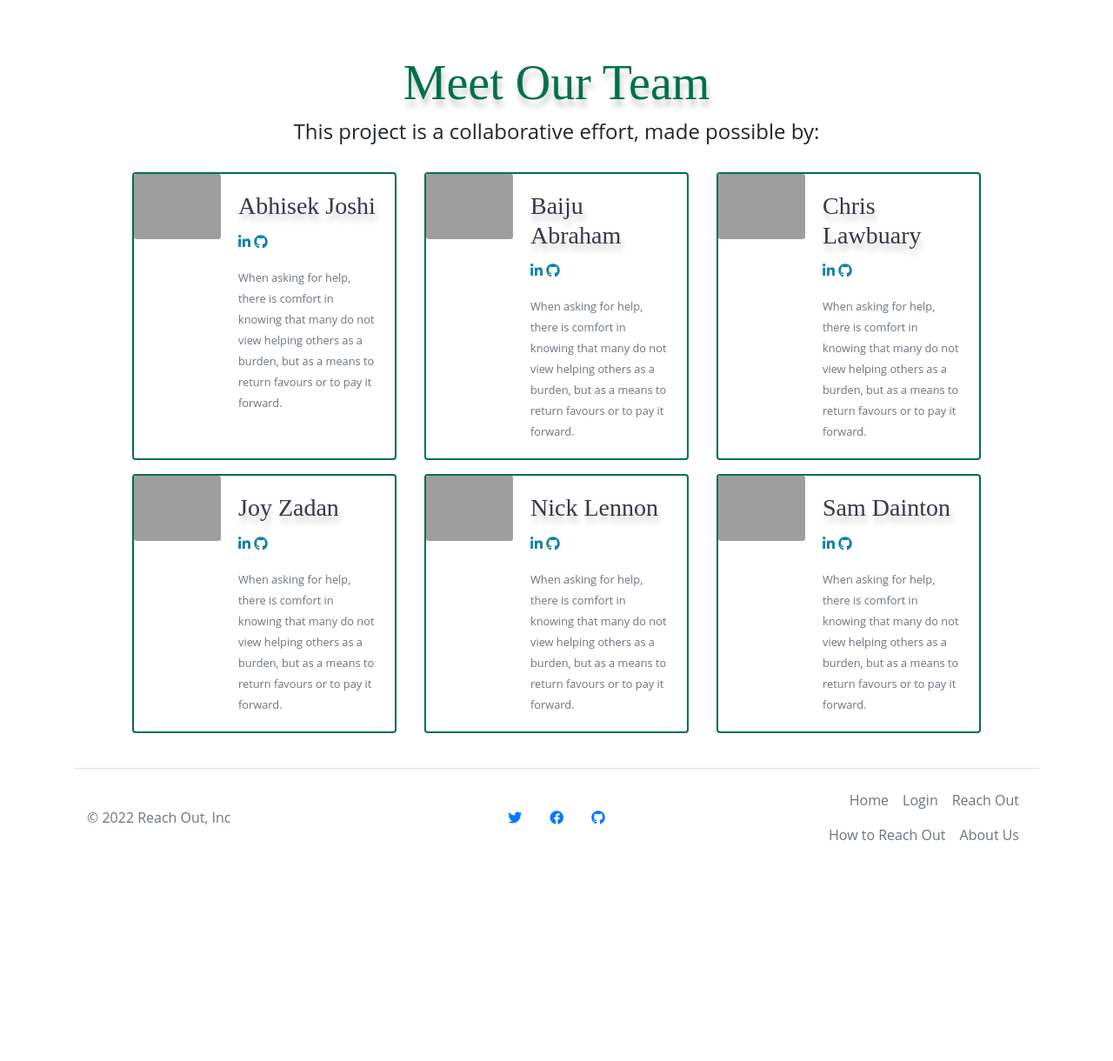
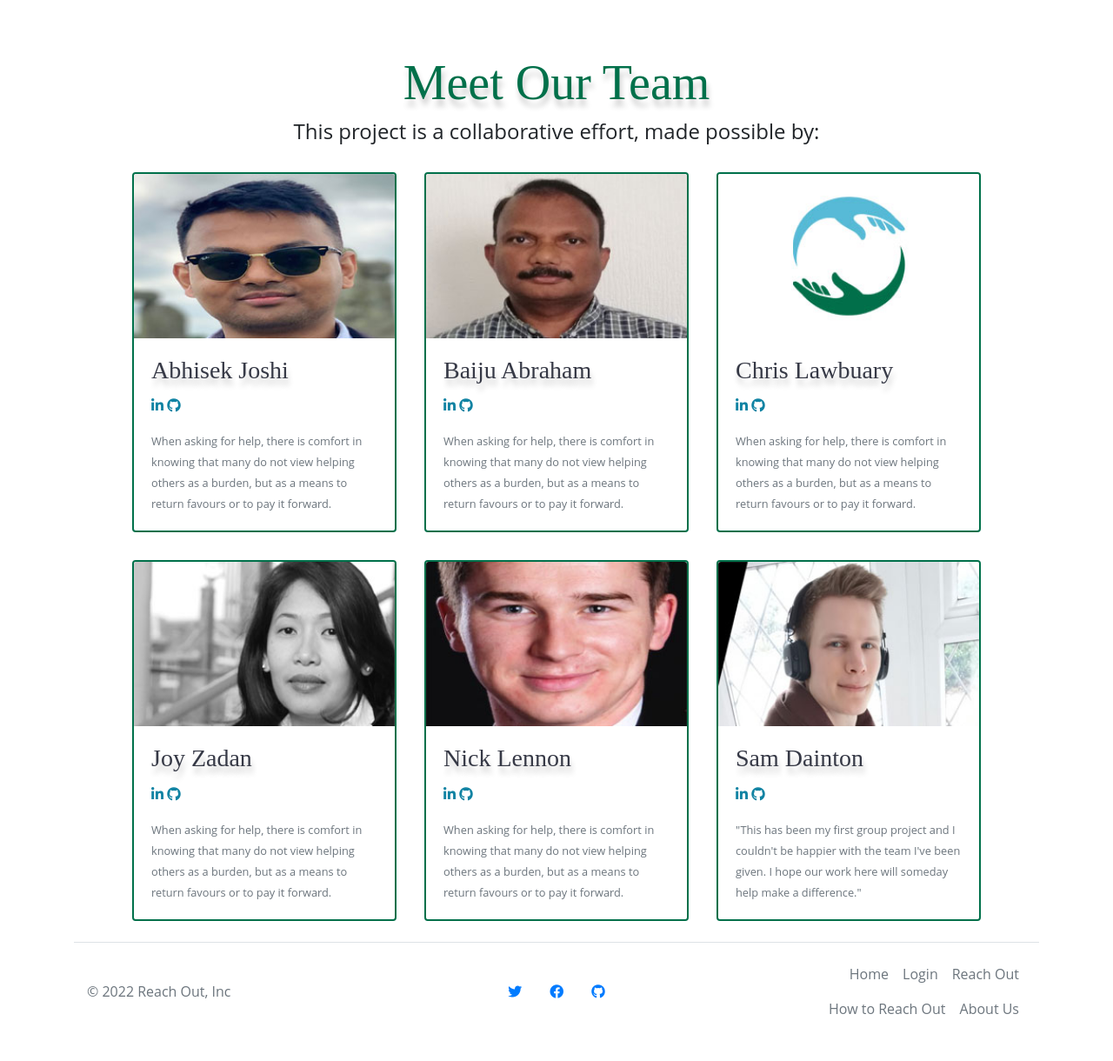
Before and after one commit to nlenno1/team-5-may-2022, a Django app: page /about-us in a window 1280 px wide. Shown: the part 654-1874 px from the top of the page at 87% size. Before the commit the page ends 1620 px from the top, so only its background shows below. Run offline with Django 3.2, Linux system fonts and the light colour scheme; grey boxes are pictures that could not be loaded.

Commit message:
Enhancement: resolves #27 About Us page by fixing team members cards layout and adding individual photos

```diff
--- a/home/templates/home/about-us.html
+++ b/home/templates/home/about-us.html
@@ -31,12 +31,9 @@
         </div>
         <!-- start of team cards -->
         <div class="row row-cols-1 row-cols-lg-4 row-cols-md-2 justify-content-center g-2 mx-4 px-2">
-            <div class="card mb-3 mx-3 team-card" style="max-width: 540px;">
-                <div class="row no-gutters">
-                    <div class="col-md-4">
-                        <img src="..." class="card-img" alt="...">
-                    </div>
-                    <div class="col-md-8">
+            <!-- testing image on top -->
+            <div class="card mx-3 mb-3 team-card">
+                <img src="{{ MEDIA_URL }}abhisek-joshi.jpg" class="card-img-top img-fluid" alt="Abhisek Joshi">
                 <div class="card-body">
                     <h3 class="card-title team-member">Abhisek Joshi</h3>
                     <p class="card-text">
@@ -53,14 +50,8 @@
                     </p>
                 </div>
             </div>
-                </div>
-            </div>
-            <div class="card mb-3 mx-3 team-card" style="max-width: 540px;">
-                <div class="row no-gutters">
-                    <div class="col-md-4">
-                        <img src="..." class="card-img" alt="...">
-                    </div>
-                    <div class="col-md-8">
+            <div class="card team-card mb-3 mx-3">
+                <img src="{{ MEDIA_URL }}baiju-abraham.jpg" class="card-img-top img-fluid" alt="Baiju Abraham">
                 <div class="card-body">
                     <h3 class="card-title team-member">Baiju Abraham</h3>
                     <p class="card-text">
@@ -77,40 +68,28 @@
                     </p>
                 </div>
             </div>
-                </div>
-            </div>
-            <div class="card mb-3 mx-3 team-card" style="max-width: 540px;">
-                <div class="row no-gutters">
-                    <div class="col-md-4">
-                        <img src="..." class="card-img" alt="...">
-                    </div>
-                    <div class="col-md-8">
+            <div class="card team-card mb-3 mx-3">
+                <img src="{{ MEDIA_URL }}img-placeholder.jpg" class="card-img-top img-fluid" alt="Chris Lawbuary">
                 <div class="card-body">
                     <h3 class="card-title team-member">Chris Lawbuary</h3>
                     <p class="card-text">
                         <a href="https://www.linkedin.com/in/" class="about-icons" target="_blank">
                             <i class="fa-brands fa-linkedin-in"></i>
                         </a>
-                                <a href="https://github.com/nofursad" class="about-icons" target="_blank">
+                        <a href="https://github.com/" class="about-icons" target="_blank">
                             <i class="fa-brands fa-github"></i>
                         </a>
                     </p>
-                            <p class="card-text about-lead"><small class="text-muted">
+                    <p class="card-text"><small class="text-muted">
                         When asking for help, there is comfort in knowing that many do not view helping others as a burden,
                         but as a means to return favours or to pay it forward.</small>
                     </p>
                 </div>
             </div>
         </div>
-            </div>
-        </div>
         <div class="row row-cols-1 row-cols-lg-4 row-cols-md-2 justify-content-center g-2 mx-4 px-2">
-            <div class="card mb-3 mx-3 team-card" style="max-width: 540px;">
-                <div class="row no-gutters">
-                    <div class="col-md-4">
-                        <img src="..." class="card-img" alt="...">
-                    </div>
-                    <div class="col-md-8">
+            <div class="card team-card mt-3 mx-3">
+                <img src="{{ MEDIA_URL }}joy-zadan.jpg" class="card-img-top img-fluid" alt="Joy Zadan">
                 <div class="card-body">
                     <h3 class="card-title team-member">Joy Zadan</h3>
                     <p class="card-text">
@@ -127,14 +106,8 @@
                     </p>
                 </div>
             </div>
-                </div>
-            </div>
-            <div class="card mb-3 mx-3 team-card" style="max-width: 540px;">
-                <div class="row no-gutters">
-                    <div class="col-md-4">
-                        <img src="..." class="card-img" alt="...">
-                    </div>
-                    <div class="col-md-8">
+            <div class="card team-card mt-3 mx-3">
+                <img src="{{ MEDIA_URL }}nick-lennon.jpg" class="card-img-top img-fluid" alt="Nick Lennon">
                 <div class="card-body">
                     <h3 class="card-title team-member">Nick Lennon</h3>
                     <p class="card-text">
@@ -151,14 +124,8 @@
                     </p>
                 </div>
             </div>
-                </div>
-            </div>
-            <div class="card mb-3 mx-3 team-card" style="max-width: 540px;">
-                <div class="row no-gutters">
-                    <div class="col-md-4">
-                        <img src="{% static 'img/samuel-dainton' %}" class="card-img" alt="Sam Dainton">
-                    </div>
-                    <div class="col-md-8">
+            <div class="card team-card mt-3 mx-3">
+                <img src="{{ MEDIA_URL }}sam-dainton.jpg" class="card-img-top img-fluid" alt="Sam Dainton">
                 <div class="card-body">
                     <h3 class="card-title team-member">Sam Dainton</h3>
                     <p class="card-text">
@@ -170,11 +137,9 @@
                         </a>
                     </p>
                     <p class="card-text"><small class="text-muted">
-                                When asking for help, there is comfort in knowing that many do not view helping others as a burden,
-                                but as a means to return favours or to pay it forward.</small>
+                        "This has been my first group project and I couldn't be happier with the team I've been given.
+                        I hope our work here will someday help make a difference."</small>
                     </p>
-                        </div>
-                    </div>
                 </div>
             </div>
         </div>
--- a/static/css/base.css
+++ b/static/css/base.css
@@ -207,11 +207,6 @@ h1, h2, h3 ,h4, h5 {
     text-shadow: var(--text-shadow);
 }
 
-.team-member {
-    color: var(--text-secondary);
-    text-shadow: var(--text-shadow);
-}
-
 .about-icons {
     color: var(--tertiary-color);
     text-decoration: none;
@@ -232,8 +227,13 @@ h1, h2, h3 ,h4, h5 {
 
 .team-card:hover {
     border: 2px solid var(--secondary-color);
+    width: 18rem;
 }
 
+.team-member {
+    color: var(--text-secondary);
+    text-shadow: var(--text-shadow);
+}
 
 /* ------------------------------- bootstrap toasts */
 
--- a/templates/includes/navbar.html
+++ b/templates/includes/navbar.html
@@ -1,7 +1,7 @@
 {% load static %}
 
 <!-- NAVBAR STYLING -->
-<nav class="navbar navbar-light navbar-expand-md primary">
+<nav class="navbar navbar-expand-md primary">
     <div class="container-fluid">
         <a class="navbar-brand" href="{% url 'home' %}"></a>
         <button id="menu-toggle-button" class="navbar-toggler"
```
Also changed, not shown: media/abhisek-joshi.jpg (added), media/baiju-abraham.jpg (added), media/img-placeholder.jpg (added), media/joy-zadan.jpg (added), media/nick-lennon.jpg (added), media/sam-dainton.jpg (added), media/sam-dainton.webp (deleted), static/img/sam-dainton.webp (deleted). Lines whose indentation alone changed are shown as unchanged.
